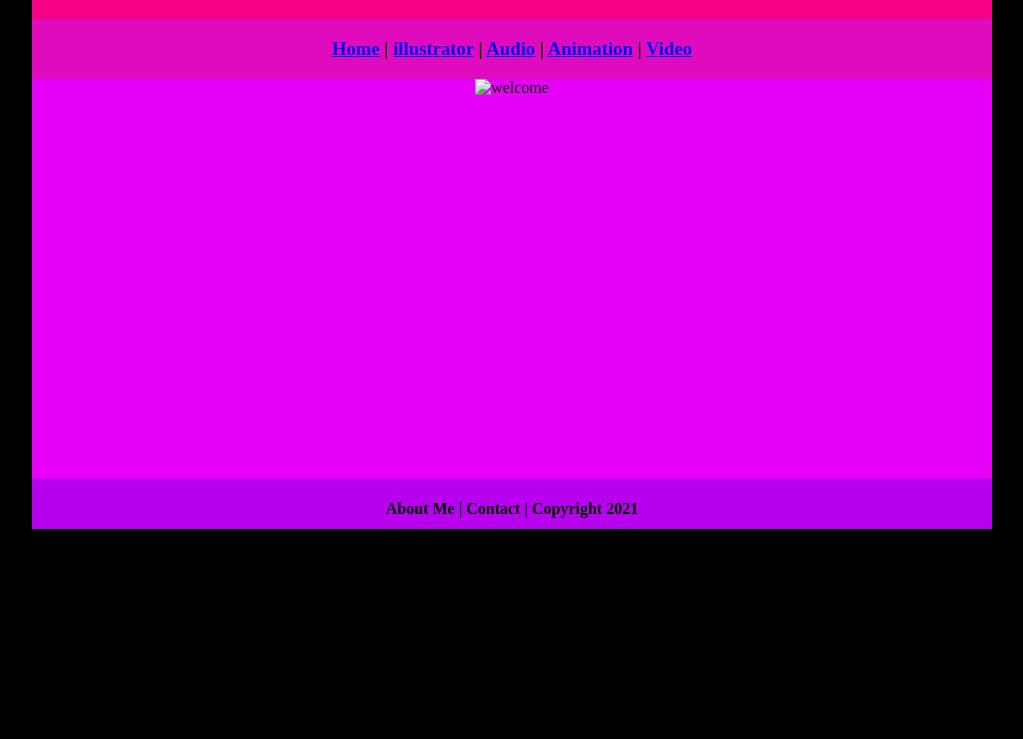
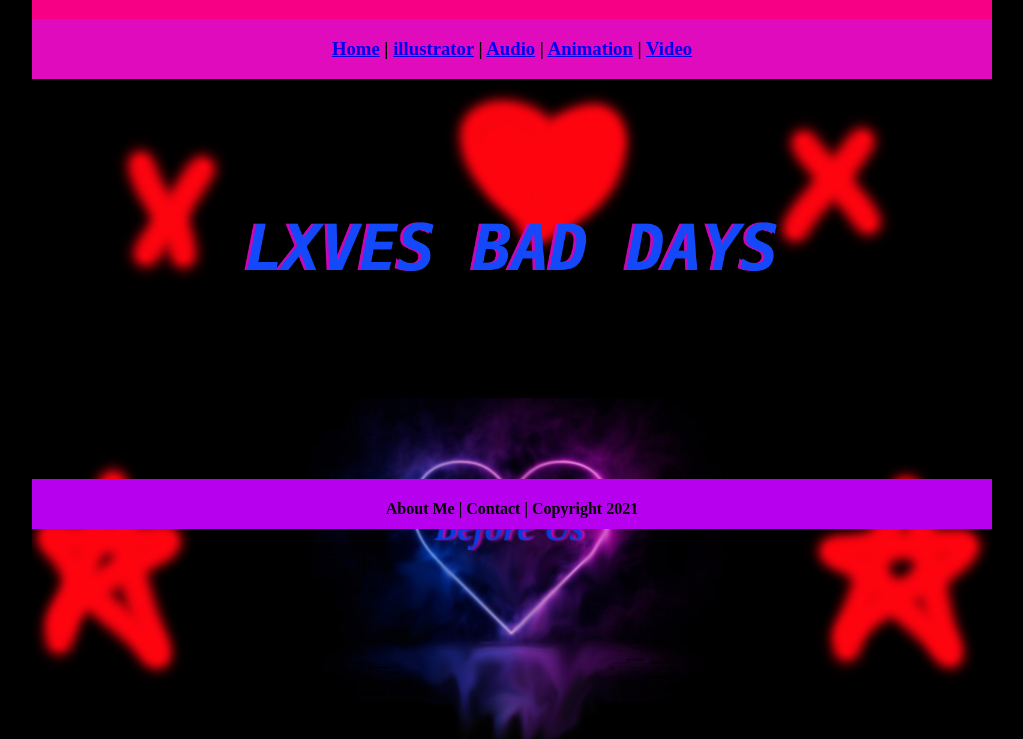
Before and after one commit to Chaska21822/B3digitalmediaportfolio2023, a plain HTML site: page raster/index.html in a window 1280 px wide. Shown: the part 61-800 px from the top of the page, without its empty margins (128-1151 px from the left). Drawn offline with Linux system fonts and the light colour scheme.

Commit message:
Update index.html

```diff
--- a/raster/index.html
+++ b/raster/index.html
@@ -15,7 +15,7 @@
      <h3><a href="../index.html">Home</a> | <a href="../vector/index.html">illustrator</a> | <a href="../audio/index.html">Audio</a> | <a href="../animation/index.html">Animation</a> | <a href="../video/index.html">Video</a></h3>
   </div>
   <div class="content">
-	  <img src="welcome.jpg" alt="welcome" width="960">
+	  <img src="album cover.jpg" alt="welcome" width="960">
 	</div>
   <div class="footer">
     <h4>About Me | Contact | Copyright 2021</h4>
```
